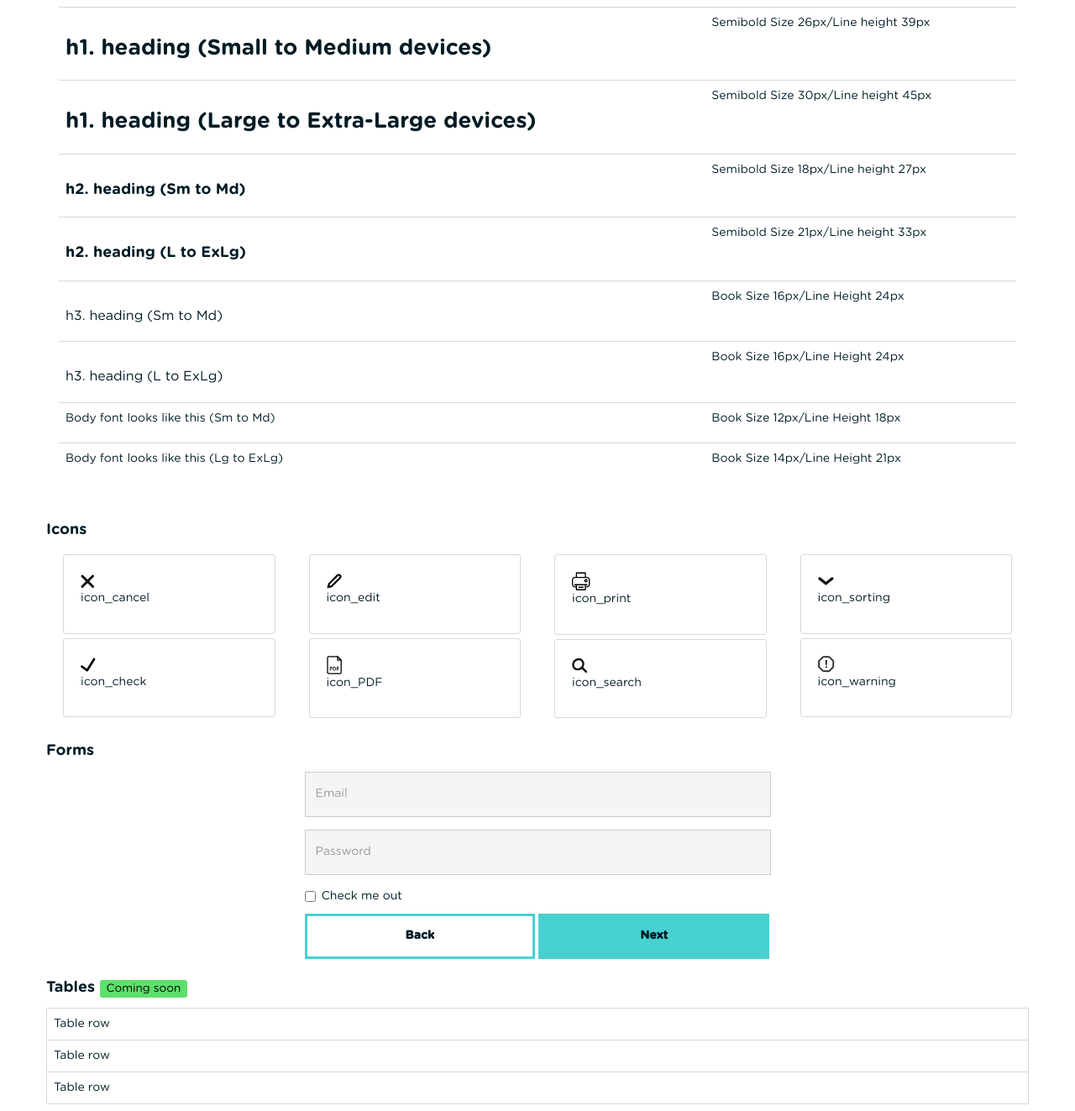
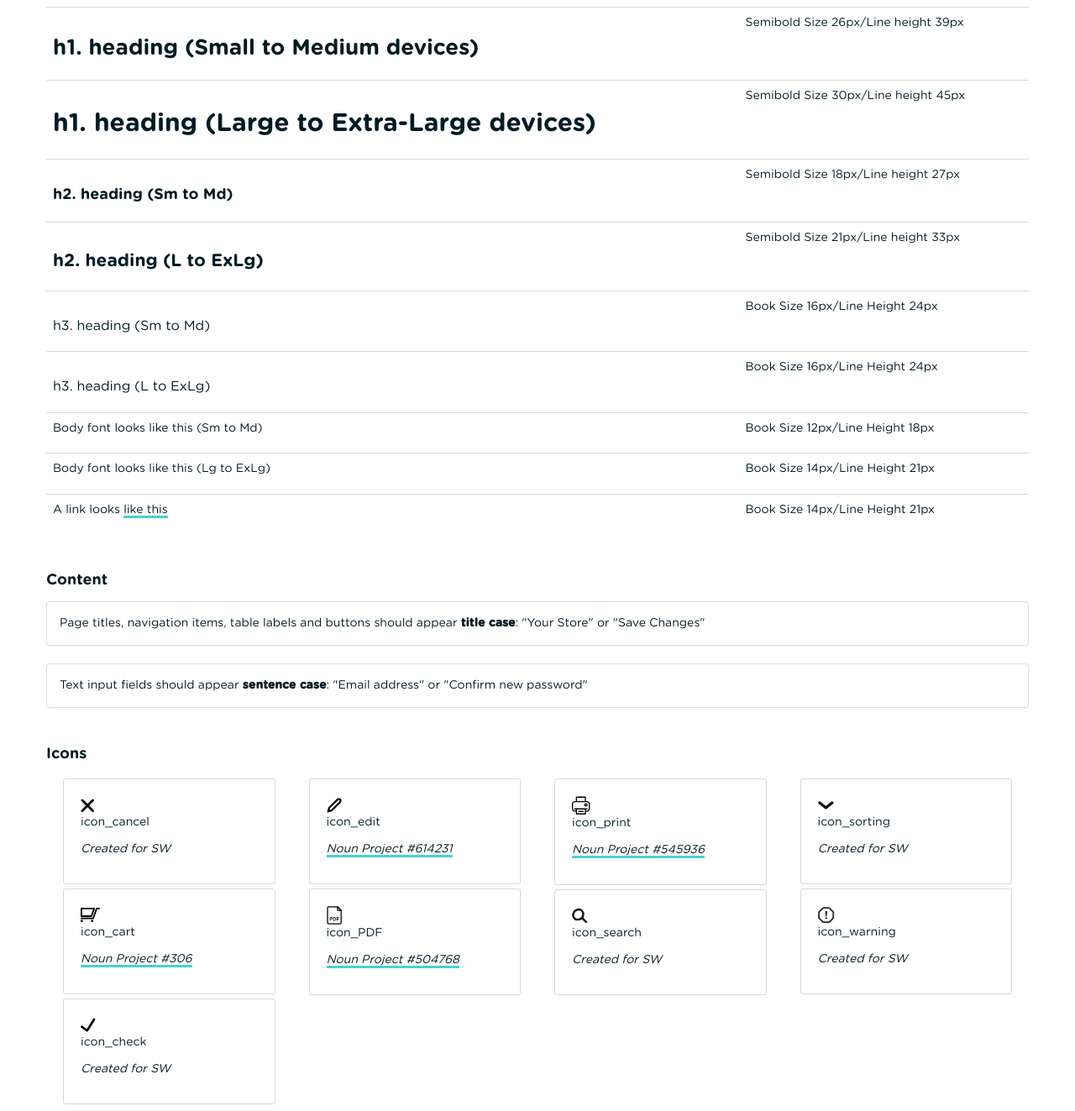
Before and after one commit to EmergeEnterprises/sw-styleguide, a plain HTML site: page index.html in a window 1280 px wide. Shown: the part 893-2216 px from the top of the page at 84% size. Drawn offline with nearby package versions, Linux system fonts and the light colour scheme.

Commit message:
added link styling, fixed type styles, added icons, content info

```diff
--- a/css/main.css
+++ b/css/main.css
@@ -34,6 +34,41 @@
   --error: #d02612;
 }
 
+a {
+  text-decoration: none;
+  color: var(--text-primary) !important;
+  border-bottom: 3px solid var(--brand-primary);
+}
+
+a:hover {
+  text-decoration: none;
+  background-color: var(--brand-primary);
+  padding-top: 3px;
+  transition: background 0.3s ease;
+}
+
+nav a,
+nav a:hover {
+  border-bottom: none;
+}
+
+nav a:active {
+  border-bottom: 3px solid var(--brand-primary);
+}
+
+strong {
+  font-family: "Gotham Round SemiBold";
+}
+
+footer {
+  display: block;
+  text-align: center;
+  background-color: #2a2730;
+  padding: 50px 15px;
+  margin: 0px;
+}
+
+/*Typography*/
 body {
   font-family: "Gotham Round Book", Helvetica, Arial, sans-serif;
 }
@@ -45,6 +80,11 @@ h1,
   line-height: 39px;
 }
 
+.h1-large {
+  font-size: 30px;
+  line-height: 45px;
+}
+
 h2,
 .jumbotron h2 {
   font-family: "Gotham Round SemiBold";
@@ -52,9 +92,19 @@ h2,
   line-height: 27px;
 }
 
+.h2-large {
+  font-size: 21px;
+  line-height: 33px;
+}
+
 h3,
 .jumbotron h3 {
   font-family: "Gotham Round Book";
+  font-size: 16px;
+  line-height: 24px;
+}
+
+.h3-large {
   font-size: 16px;
   line-height: 24px;
 }
@@ -66,16 +116,9 @@ p,
   line-height: 18px;
 }
 
-a {
-  color: var(--text-primary) !important;
-}
-
-footer {
-  display: block;
-  text-align: center;
-  background-color: #2a2730;
-  padding: 50px 15px;
-  margin: 0px;
+.p-large {
+  font-size: 14px;
+  line-height: 21px;
 }
 
 /*Colors*/
--- a/index.html
+++ b/index.html
@@ -75,6 +75,7 @@
           <ul class="dropdown-menu">
             <li><a href="#colors">Colors</a></li>
             <li><a href="#typography">Typography</a></li>
+            <li><a href="#content">Content</a></li>
             <li><a href="#icons">Icons</a></li>
             <li><a href="#forms">Forms</a></li>
             <li><a href="#tables">Tables</a></li>
@@ -135,6 +136,8 @@
               <div class="color-block color-error">Error #d02612</div>
             </div>
         </div>
+
+        <div class="row">
           <div class="col-md-12" id="typography">
             <h2>Typography</h2>
               <table class="table">
@@ -147,7 +150,7 @@
                   </tr>
                   <tr>
                     <td>
-                    <h1>h1. heading (Large to Extra-Large devices)</h1>
+                      <h1 class="h1-large">h1. heading (Large to Extra-Large devices)</h1>
                     </td>
                     <td class="type-info">Semibold Size 30px/Line height 45px</td>
                   </tr>
@@ -159,7 +162,7 @@
                   </tr>
                   <tr>
                     <td>
-                    <h2>h2. heading (L to ExLg)</h2>
+                      <h2 class="h2-large">h2. heading (L to ExLg)</h2>
                     </td>
                     <td class="type-info">Semibold Size 21px/Line height 33px</td>
                   </tr>
@@ -171,13 +174,13 @@
                   </tr>
                   <tr>
                     <td>
-                    <h3>h3. heading (L to ExLg)</h3>
+                      <h3 class="h3-large">h3. heading (L to ExLg)</h3>
                     </td>
                     <td class="type-info">Book Size 16px/Line Height 24px</td>
                   </tr>
                   <tr>
                     <td>
-                    <p class="p-small">Body font looks like this (Sm to Md)</p>
+                      <p>Body font looks like this (Sm to Md)</p>
                     </td>
                     <td class="type-info">Book Size 12px/Line Height 18px</td>
                   </tr>
@@ -187,9 +190,35 @@
                     </td>
                     <td class="type-info">Book Size 14px/Line Height 21px</td>
                   </tr>
+                  <tr>
+                    <td>
+                      <p class="p-large">A link looks <a href="#">like this</a></p>
+                    </td>
+                    <td class="type-info">Book Size 14px/Line Height 21px</td>
+                  </tr>
                 </tbody>
               </table>
             </div>
+        </div>
+
+        <div class="row">
+          <div class="col-md-12" id="content">
+            <h2>Content</h2>
+            <div class="panel panel-default">
+              <div class="panel-body">
+                Page titles, navigation items, table labels and buttons should appear <strong>title case</strong>:
+                "Your Store" or "Save Changes"
+              </div>
+            </div>
+            <div class="panel panel-default">
+              <div class="panel-body">
+                Text input fields should appear <strong>sentence case</strong>:
+                "Email address" or "Confirm new password"
+              </div>
+            </div>
+          </div>
+        </div>
+
         <div class="row">
           <div class="col-md-12" id="icons">
             <h2>Icons</h2>
@@ -198,40 +227,53 @@
                   <div class="icon-block">
                       <img src="images/icons/icon_cancel.svg" alt="icon_cancel">
                       <p>icon_cancel</p>
+                      <p><em>Created for SW</em></p>
+                  </div>
+                  <div class="icon-block">
+                      <img src="images/icons/icon_cart.svg" alt="icon_cart">
+                      <p>icon_cart</p>
+                      <p><a href="https://thenounproject.com/icon/306/" target="_blank"><em>Noun Project #306</em></a></p>
                   </div>
                   <div class="icon-block">
                       <img src="images/icons/icon_check.svg" alt="icon_check">
                       <p>icon_check</p>
+                      <p><em>Created for SW</em></p>
                   </div>
                 </div>
                 <div class="col-sm-3">
                   <div class="icon-block">
                       <img src="images/icons/icon_edit.svg" alt="icon_edit">
                       <p>icon_edit</p>
+                      <p><a href="https://thenounproject.com/icon/614231/" target="_blank"><em>Noun Project #614231</em></a></p>
                   </div>
                   <div class="icon-block">
                       <img src="images/icons/icon_PDF.svg" alt="icon_PDF">
                       <p>icon_PDF</p>
+                      <p><a href="https://thenounproject.com/icon/504768/" target="_blank"><em>Noun Project #504768</em></a></p>
                   </div>
                 </div>
                 <div class="col-sm-3">
                   <div class="icon-block">
                       <img src="images/icons/icon_print.svg" alt="icon_print">
                       <p>icon_print</p>
+                      <p><a href="https://thenounproject.com/icon/545936/" target="_blank"><em>Noun Project #545936</em></a></p>
                   </div>
                   <div class="icon-block">
                       <img src="images/icons/icon_search.svg" alt="icon_search">
                       <p>icon_search</p>
+                      <p><em>Created for SW</em></p>
                   </div>
                 </div>
                 <div class="col-sm-3">
                   <div class="icon-block">
                       <img src="images/icons/icon_sorting.svg" alt="icon_sorting">
                       <p>icon_sorting</p>
+                      <p><em>Created for SW</em></p>
                   </div>
                   <div class="icon-block">
                       <img src="images/icons/icon_warning.svg" alt="icon_warning">
                       <p>icon_warning</p>
+                      <p><em>Created for SW</em></p>
                   </div>
                 </div>
               </div>
```
Also changed, not shown: images/icons/icon_cart.svg (added), images/icons/icon_cart@2x.png (added). Lines whose indentation alone changed are shown as unchanged.
